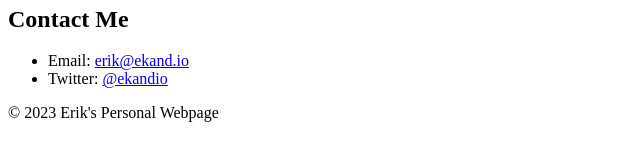
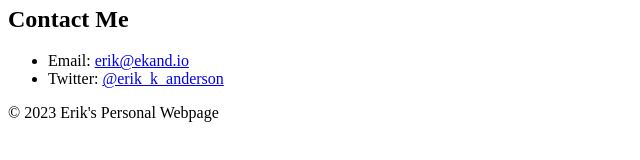
Before and after one commit to ekand/ubiquitous-carnival, a plain HTML site: page index.html in a window 1280 px wide. Shown: the part 262-422 px from the top of the page, 0-640 px from the left. Drawn offline with Linux system fonts and the light colour scheme.

Commit message:
Update index.html

```diff
--- a/index.html
+++ b/index.html
@@ -28,7 +28,7 @@
       <h2>Contact Me</h2>
       <ul>
         <li>Email: <a href="mailto:erik@ekand.io">erik@ekand.io</a></li>
-        <li>Twitter: <a href="https://twitter.com/ekandio">@ekandio</a></li>
+        <li>Twitter: <a href="https://twitter.com/erik_k_anderson">@erik_k_anderson</a></li>
       </ul>
     </section>
   </main>
```
